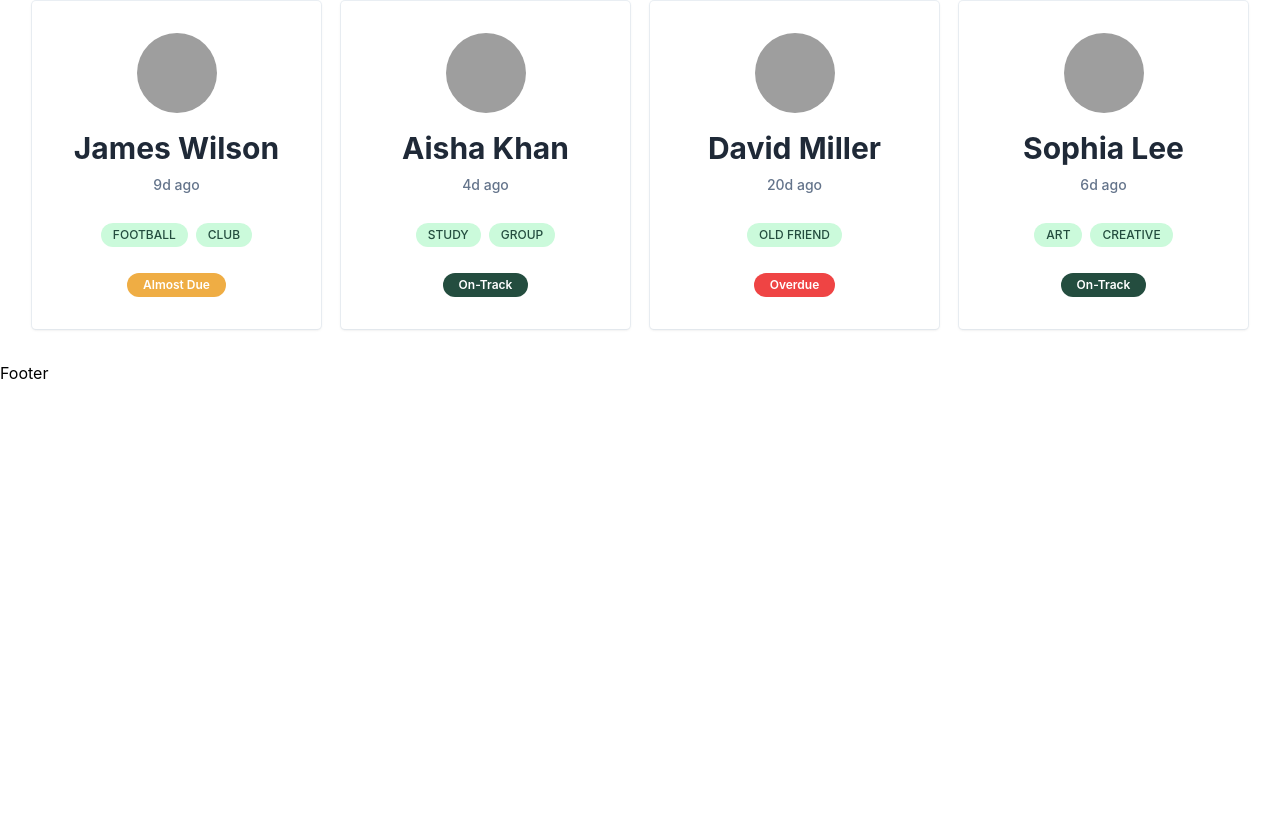
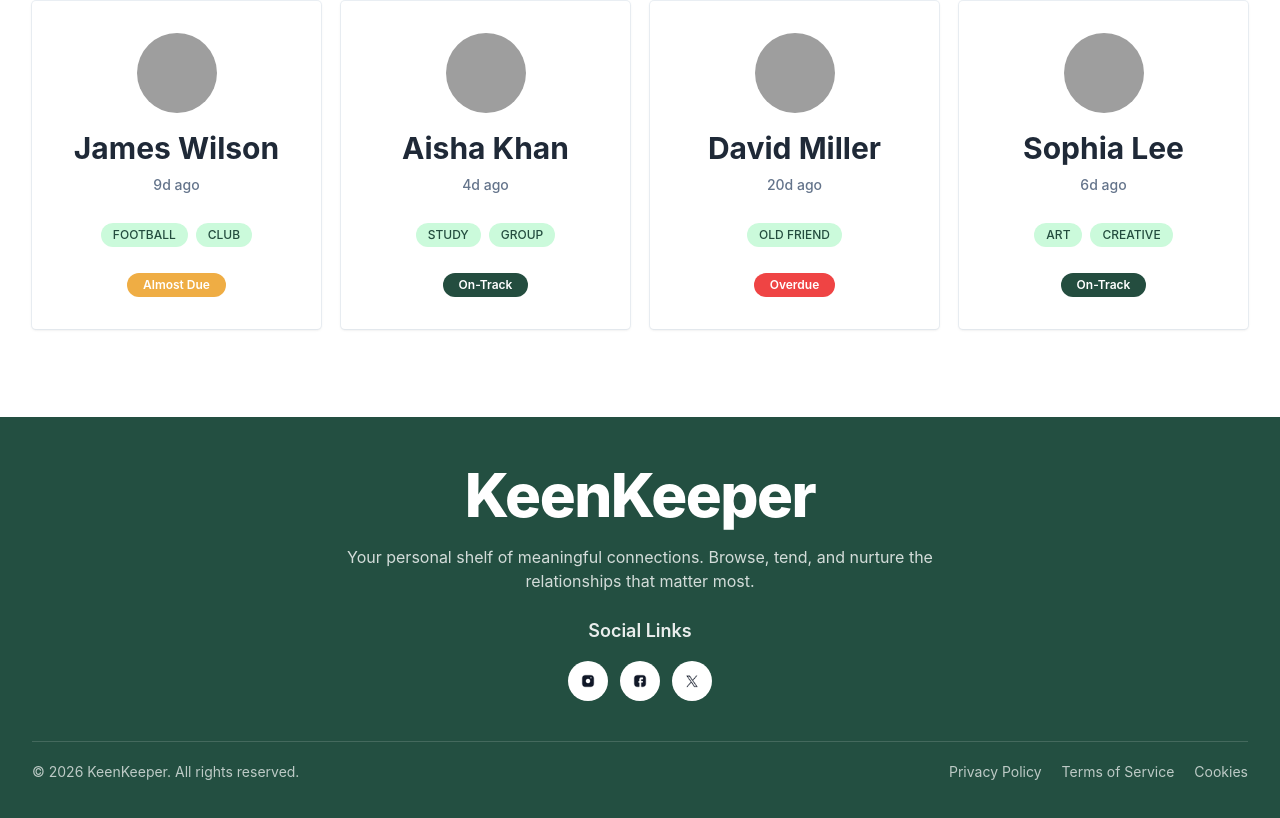
Before and after one commit to Saklainmostak-learner/-keenkeeper, a React (Vite) app: page / in a window 1280 px wide. Shown: the part 1300-2118 px from the top of the page. Before the commit the page ends 1685 px from the top, so only its background shows below. Built offline with nearby package versions, Linux system fonts and the light colour scheme; grey boxes are pictures that could not be loaded.

Commit message:
Footer ANd Error page Add

```diff
--- a/package.json
+++ b/package.json
@@ -10,11 +10,13 @@
     "preview": "vite preview"
   },
   "dependencies": {
+    "@react-icons/all-files": "^4.1.0",
     "@tailwindcss/vite": "^4.2.2",
     "lucide-react": "^1.8.0",
     "react": "^19.2.4",
     "react-dom": "^19.2.4",
     "react-hot-toast": "^2.6.0",
+    "react-icons": "^5.6.0",
     "react-router-dom": "^7.14.0",
     "recharts": "^3.8.1",
     "tailwindcss": "^4.2.2"
--- a/src/components/Banner.jsx
+++ b/src/components/Banner.jsx
@@ -13,7 +13,9 @@ const Banner = () => {
         <Plus size={16} />
         <span>Add a Friend</span>
       </button>
+
     </div>
+
   );
 };
 
--- /dev/null
+++ b/src/components/Footer.jsx
@@ -0,0 +1,66 @@
+import React from 'react';
+import { Link } from "react-router-dom";
+import InstaIcon from '../assets/instagram.png';
+import FacebookIcon from '../assets/facebook.png';
+import TwitterIcon from '../assets/twitter.png'
+const Footer = () => {
+    return (
+       <footer className="mt-14 bg-[#234f41] text-white">
+      <div className="mx-auto max-w-7xl px-4 py-12 md:px-6 lg:px-8">
+        <div className="mx-auto max-w-4xl text-center">
+          <h2 className="text-5xl font-extrabold tracking-tight md:text-6xl">
+            KeenKeeper
+          </h2>
+
+          <p className="mx-auto mt-5 max-w-2xl text-sm leading-6 text-white/80 md:text-base">
+           Your personal shelf of meaningful connections. Browse, tend, and nurture the relationships that matter most.
+          </p>
+
+          <h3 className="mt-6 text-lg font-semibold text-white/90">
+            Social Links
+          </h3>
+
+          <div className="mt-4 flex items-center justify-center gap-3">
+            <a
+              href="#"
+              className="flex h-10 w-10 items-center justify-center rounded-full bg-white text-[#234f41] transition hover:scale-105"
+            >
+              <img src={InstaIcon} alt="Instagram icon" className='h-7 w-7 object-contain' />
+            </a>
+
+            <a
+              href="#"
+              className="flex h-10 w-10 items-center justify-center rounded-full bg-white text-[#234f41] transition hover:scale-105"
+            >
+              <img src={FacebookIcon} alt="Facebook Icon" className='h-7 w-7 object-contain' />
+            </a>
+
+            <a
+              href="#"
+              className="flex h-10 w-10 items-center justify-center rounded-full bg-white text-[#234f41] transition hover:scale-105"
+            >
+              <img src={TwitterIcon} alt="Twitter Icon" className='h-7 w-7 object-contain' />
+            </a>
+          </div>
+        </div>
+        <div className="mt-10 flex flex-col items-center justify-between gap-4 border-t border-white/15 pt-5 text-sm text-white/70 md:flex-row">
+          <p>© 2026 KeenKeeper. All rights reserved.</p>
+
+          <div className="flex flex-wrap items-center justify-center gap-5">
+            <Link to="#" className="hover:text-white">
+              Privacy Policy
+            </Link>
+            <Link to="#" className="hover:text-white">
+              Terms of Service
+            </Link>
+            <Link to="#" className="hover:text-white">
+              Cookies
+            </Link>
+          </div>
+        </div>
+      </div>
+    </footer>
+    );
+};
+
+export default Footer;
--- a/src/layouts/MainLayout.jsx
+++ b/src/layouts/MainLayout.jsx
@@ -1,6 +1,7 @@
 import React from 'react'
 import { Outlet } from 'react-router-dom'
 import Navbar from '../components/Navbar'
+import Footer from '../components/Footer'
 
 const MainLayout = () => {
   return (
@@ -8,7 +9,7 @@ const MainLayout = () => {
     <Navbar/>
 
     <Outlet/>
-    <h1>Footer</h1>
+    <Footer/>
     </>
   )
 }
--- a/src/pages/ErrorPage.jsx
+++ b/src/pages/ErrorPage.jsx
@@ -1,3 +1,20 @@
-export default function Home() {
-  return <div>Error Massage</div>;
-}
+import React from 'react';
+import { Link } from 'react-router-dom';
+
+const ErrorPage = () => {
+  return (
+    <div className='flex min-h-screen flex-col items-center justify-center text-center'>
+      <h1 className='text-8xl font-bold text-green-700'>4<span className='text-red-700'>0</span>4</h1>
+      <p className='mt-4 text-lg text-slate-500'>Oops!!!!!!!!!!!
+        <br />
+        Page not found.
+      </p>
+      <Link to="/"
+      className='mt-6 rounded-xl bg-[#244D3F] text-white p-2'>
+        Go Home
+      </Link>
+    </div>
+  );
+};
+
+export default ErrorPage;
```
Also changed, not shown: 1 other file (tests, documents, lock files or other folders).
